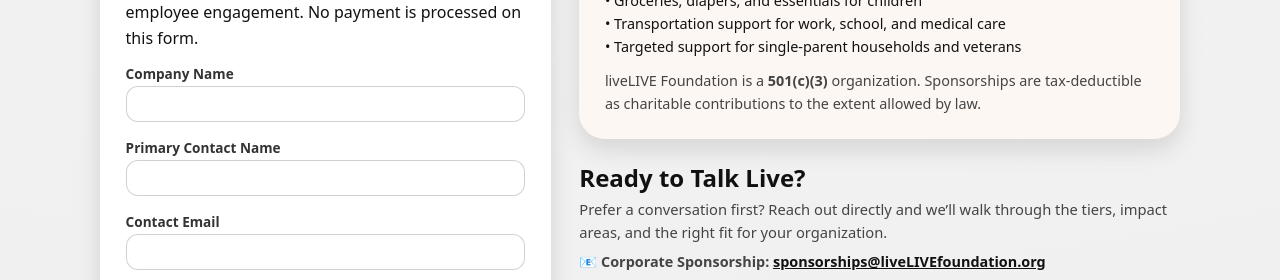
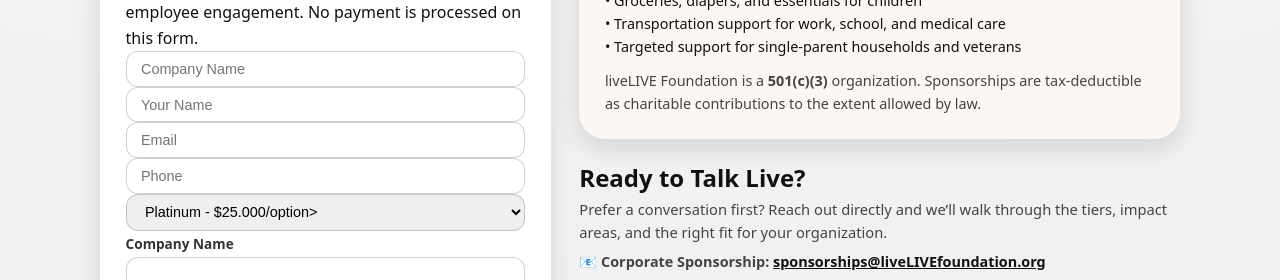
Before and after one commit to mendyturner/livelive_sponsorship, a plain HTML site: page index.html in a window 1280 px wide. Shown: the part 2606-2886 px from the top of the page. Drawn offline with Linux system fonts and the light colour scheme.

Commit message:
Update sponsorship form with new fields and action URL

```diff
--- a/index.html
+++ b/index.html
@@ -622,7 +622,25 @@
           </p>
 
           <!-- Replace action with your Make.com webhook URL -->
-          <form
+          <form<form
+  id="sponsorshipForm"
+  method="POST"
+  action="https://hook.make.com/YOUR_WEBHOOK_URL_HERE"
+>
+  <input type="text" name="company_name" placeholder="Company Name" required />
+  <input type="text" name="contact_name" placeholder="Your Name" required />
+  <input type="email" name="email" placeholder="Email" required />
+  <input type="tel" name="phone" placeholder="Phone" />
+  <select name="sponsorship_level">
+    <option value="platinum">Platinum - $25.000/option>
+    <option value="Gold">Gold - $10,000</option>
+    <option value="silver">Silver - $5,000</option>
+    <option value="community">Community - $2,500</option>
+
+
+  <button type="submit">Submit</button>
+</form>
+
             action="https://hook.make.com/YOUR_WEBHOOK_ID_FOR_CORPORATE_SPONSORS"
             method="POST"
           >
```
